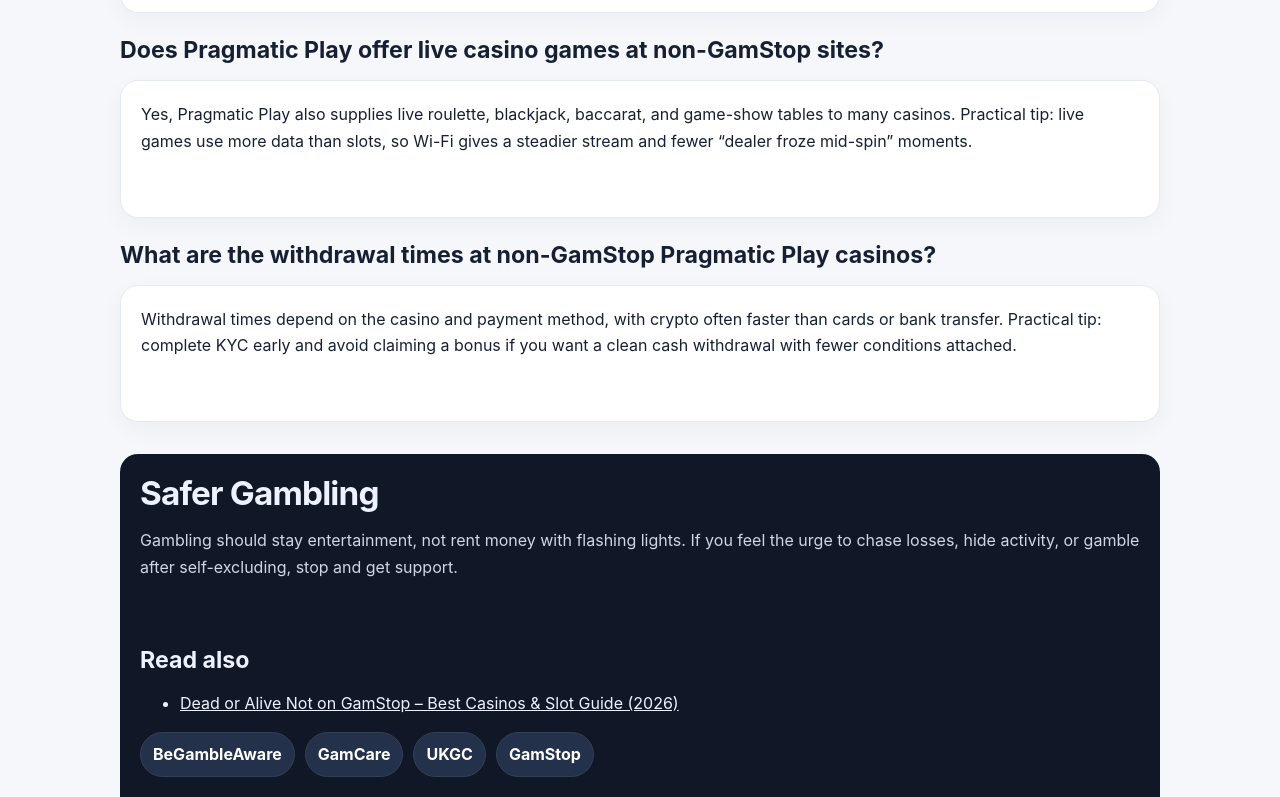
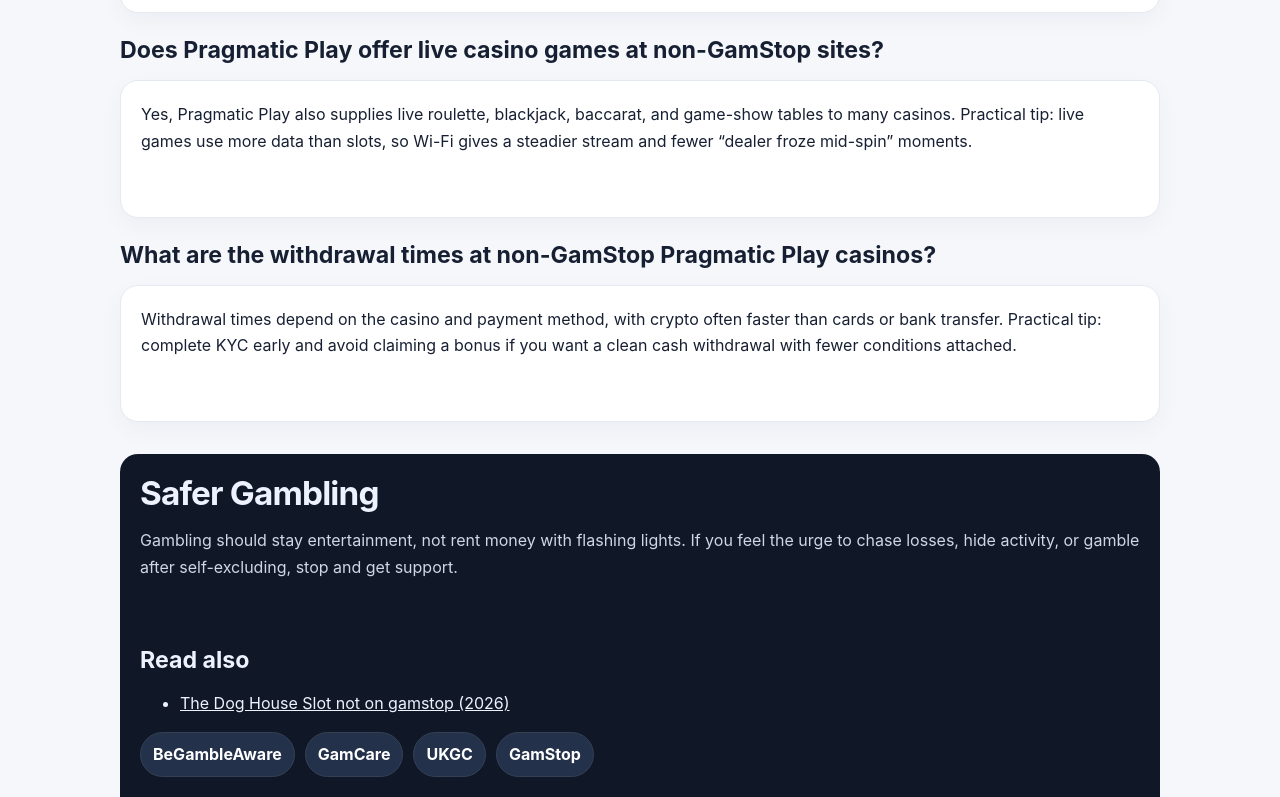
Before and after one commit to nongamstop/the-dog-house, a plain HTML site: page pragmatic-play-not-on-gamstop-.html in a window 1280 px wide. Shown: the part 10465-11262 px from the top of the page. Drawn offline with Linux system fonts and the light colour scheme.

Commit message:
Update pragmatic-play-not-on-gamstop-.html

```diff
--- a/pragmatic-play-not-on-gamstop-.html
+++ b/pragmatic-play-not-on-gamstop-.html
@@ -646,9 +646,10 @@
 <div class="internal-links">
   <h3>Read also</h3>
   <ul>
-    <li><a href="index.html">Dead or Alive Not on GamStop – Best Casinos & Slot Guide (2026)</a></li>
+    <li><a href="index.html"> The Dog House Slot not on gamstop (2026)</a></li>
   </ul>
 </div>
+
 <div class="safer-links">
 <a href="https://www.begambleaware.org/">BeGambleAware</a>
 <a href="https://www.gamcare.org.uk/">GamCare</a>
```
